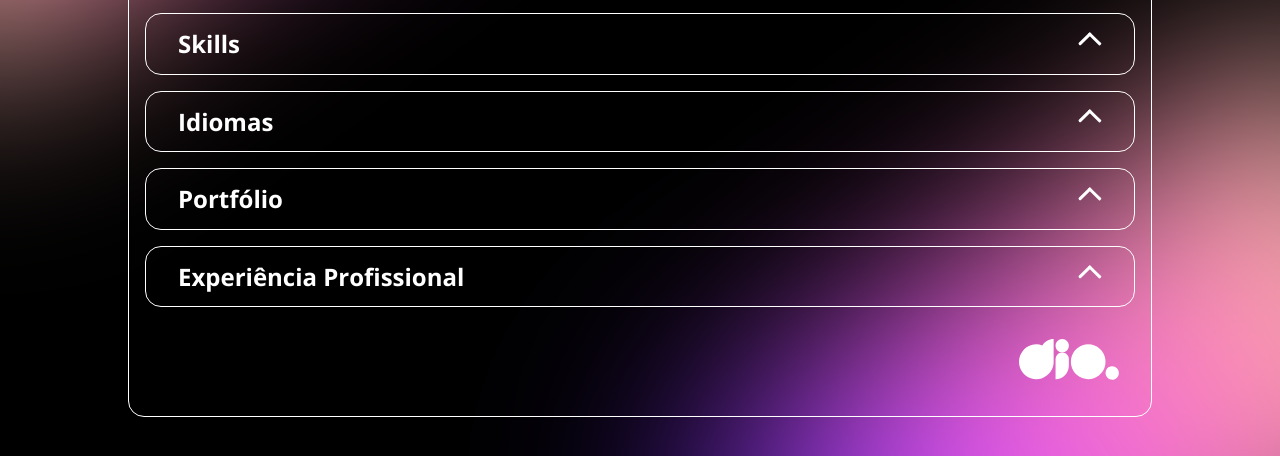
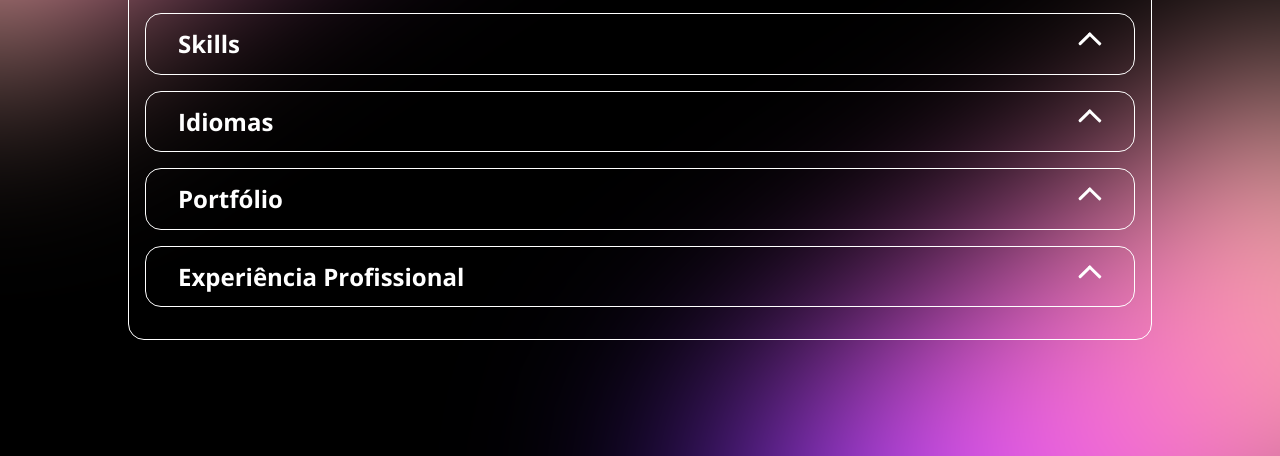
Before and after one commit to SonyMainardi/sony-portfolio, a plain HTML site: page index.html in a window 1280 px wide. Shown: the part 344-800 px from the top of the page. Drawn offline with nearby package versions, Linux system fonts and the light colour scheme.

Commit message:
remoção do footer

```diff
--- a/index.html
+++ b/index.html
@@ -104,12 +104,6 @@
                 </ul>
             </div>
         </section>
-
-        <footer>
-            <a href="https://www.dio.me/" target="_blank">
-                <img src="assets/img/dio.svg" alt="DIO">
-            </a>
-        </footer>
     </main>
 
     <script src="assets/js/acordeon.js"></script>
```
